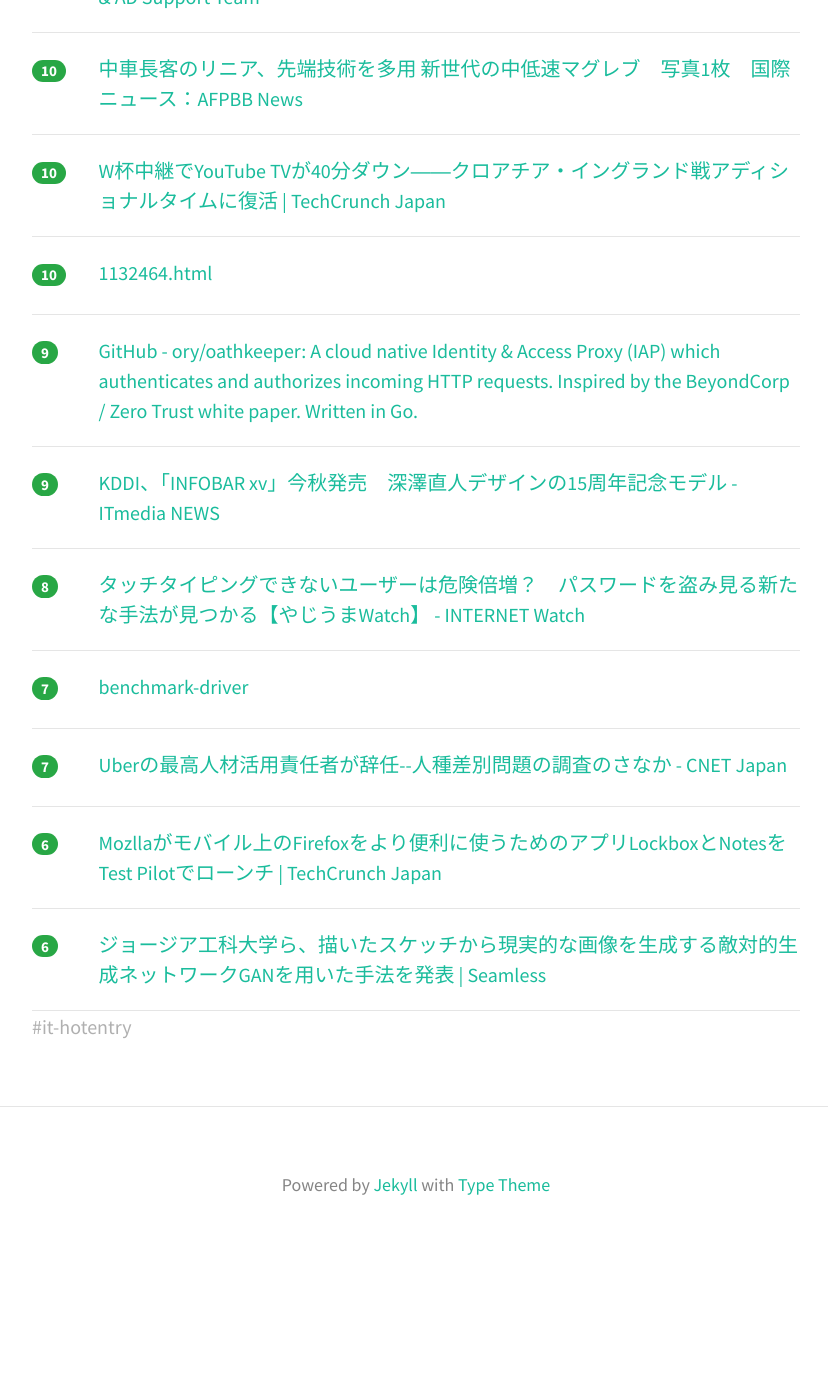
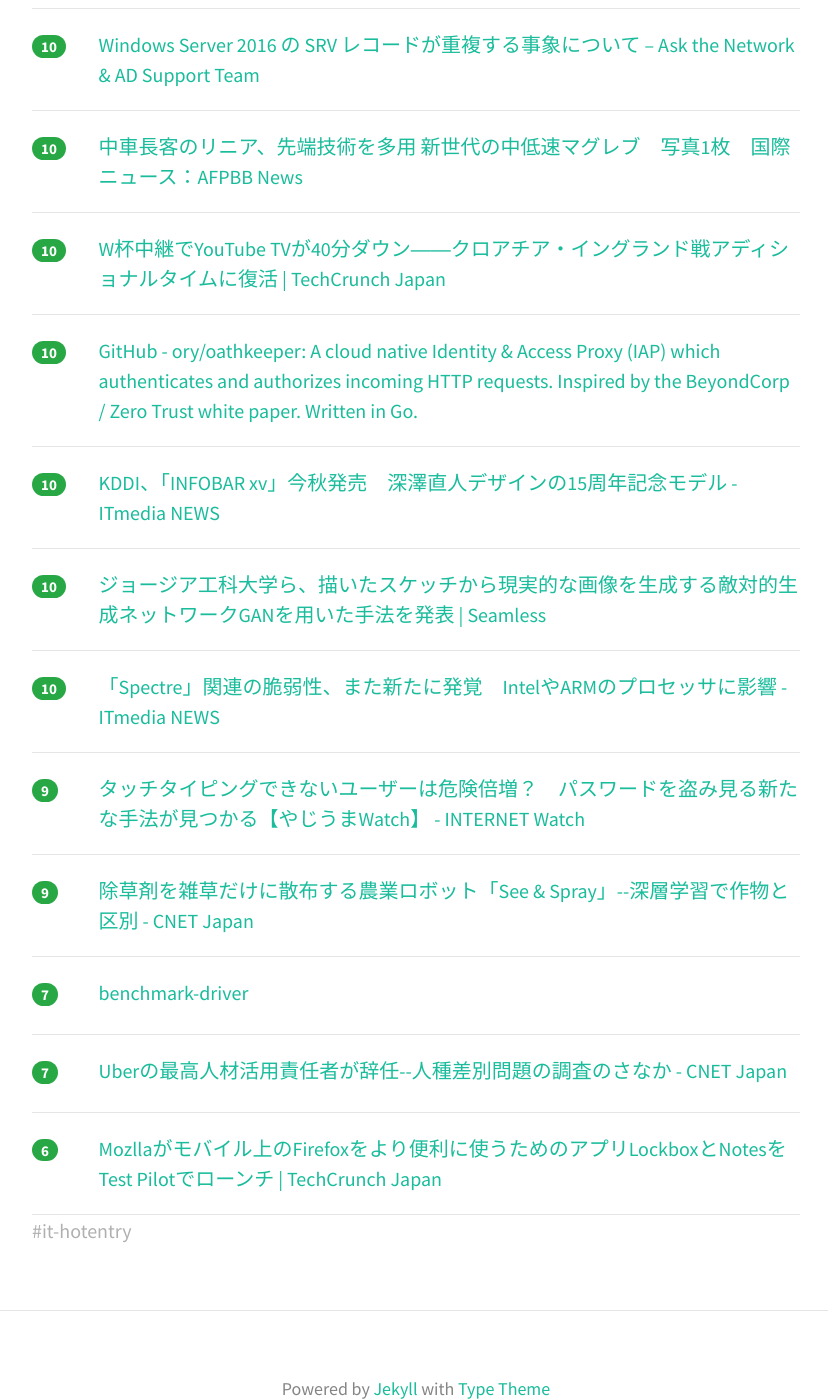
Before and after one commit to yatta47/hatena-matome-site, a Jekyll site: the page built from _posts/2018-07-12-hatena.md, in a window 1280 px wide and 1400 px high, scrolled down 5435 px. Shown: the whole window, without its empty margins (224-1052 px from the left). Built offline with Jekyll 4.4.1, drawn with Linux system fonts in a browser that asks for light colours; nearby versions of some CDN libraries; before the commit the page ends 6697 px from its top, so only the background shows below that; some of the changed text lies outside the part shown.

Commit message:
Updated 2018-07-12

```diff
--- a/_posts/2018-07-12-hatena.md
+++ b/_posts/2018-07-12-hatena.md
@@ -1,69 +1,79 @@
 ---
 layout: post
 title:  "2018-07-12 はてぶIT"
-date:   2018-07-12 16:02:37
+date:   2018-07-12 17:02:21
 tags: [it-hotentry]
 ---
-64 件のデータあり
+66 件のデータあり
 
 <hr><div class="row">
-<div class="col-1"><span class="badge badge-pill badge-success h2">523</span></div>
+<div class="col-1"><span class="badge badge-pill badge-success h2">566</span></div>
 <div class="col-11"><a href='https://rirekisho.yagish.jp/' target='_blank'>ブラウザでつくれる履歴書「yagish（ヤギッシュ）」</a></div>
 </div>
 <hr>
 <div class="row">
-<div class="col-1"><span class="badge badge-pill badge-success h2">267</span></div>
+<div class="col-1"><span class="badge badge-pill badge-success h2">294</span></div>
 <div class="col-11"><a href='http://www.itmedia.co.jp/news/articles/1807/11/news127.html' target='_blank'>AIが魚種を見分けるアプリ「フィッシュ」　約300万点の写真を人力でタグ付けて学習 - ITmedia NEWS</a></div>
 </div>
 <hr>
 <div class="row">
-<div class="col-1"><span class="badge badge-pill badge-success h2">235</span></div>
+<div class="col-1"><span class="badge badge-pill badge-success h2">247</span></div>
 <div class="col-11"><a href='https://pc.watch.impress.co.jp/docs/news/1131933.html' target='_blank'>予言から80年以上実在が証明できなかった“幻の粒子”「マヨラナ粒子」が発見 ～より安定動作する「トポロジカル量子コンピュータ」の実現につながる一歩 - PC Watch</a></div>
 </div>
 <hr>
 <div class="row">
-<div class="col-1"><span class="badge badge-pill badge-success h2">201</span></div>
+<div class="col-1"><span class="badge badge-pill badge-success h2">244</span></div>
 <div class="col-11"><a href='https://k-tai.watch.impress.co.jp/docs/news/1131943.html' target='_blank'>INFOBARが現代の技術で甦る、「INFOBAR xv」LTEケータイで2018年秋発売 - ケータイ Watch</a></div>
 </div>
 <hr>
 <div class="row">
-<div class="col-1"><span class="badge badge-pill badge-success h2">178</span></div>
+<div class="col-1"><span class="badge badge-pill badge-success h2">188</span></div>
 <div class="col-11"><a href='https://webtan.impress.co.jp/e/2018/07/12/29144' target='_blank'>Webサイトリニューアルの7ステップと、よりよいサイトを作るための「要件定義」の勘所 | 【レポート】Web担当者Forumミーティング 2018 Spring | Web担当者Forum</a></div>
 </div>
 <hr>
 <div class="row">
-<div class="col-1"><span class="badge badge-pill badge-success h2">159</span></div>
+<div class="col-1"><span class="badge badge-pill badge-success h2">167</span></div>
 <div class="col-11"><a href='https://www.m15s.jp/entry/2018/07/11/190000' target='_blank'>まずシステム開発なしで1つ売ってみよう - Midland Incubators</a></div>
 </div>
 <hr>
 <div class="row">
-<div class="col-1"><span class="badge badge-pill badge-success h2">103</span></div>
+<div class="col-1"><span class="badge badge-pill badge-success h2">127</span></div>
+<div class="col-11"><a href='https://mzp.hatenablog.com/entry/2018/07/12/115644' target='_blank'>💖アイドルとして勤務する -理論と実践- #imas_hack - みずぴー日記</a></div>
+</div>
+<hr>
+<div class="row">
+<div class="col-1"><span class="badge badge-pill badge-success h2">105</span></div>
 <div class="col-11"><a href='https://myuon.github.io/posts/how-far-can-static-analysis-go/' target='_blank'>静的解析の限界、現実世界との境界 - The curse of λ</a></div>
 </div>
 <hr>
 <div class="row">
-<div class="col-1"><span class="badge badge-pill badge-success h2">103</span></div>
-<div class="col-11"><a href='https://mzp.hatenablog.com/entry/2018/07/12/115644' target='_blank'>💖アイドルとして勤務する -理論と実践- #imas_hack - みずぴー日記</a></div>
-</div>
-<hr>
-<div class="row">
-<div class="col-1"><span class="badge badge-pill badge-success h2">94</span></div>
+<div class="col-1"><span class="badge badge-pill badge-success h2">102</span></div>
 <div class="col-11"><a href='https://note.mu/hecateball/n/nc26689bc6379' target='_blank'>結構前に楽天株式会社を退職していました｜hecateball｜note</a></div>
 </div>
 <hr>
 <div class="row">
-<div class="col-1"><span class="badge badge-pill badge-success h2">51</span></div>
+<div class="col-1"><span class="badge badge-pill badge-success h2">60</span></div>
+<div class="col-11"><a href='https://blog.spacemarket.com/design/atomic_design/' target='_blank'>PhotoshopからXD、さらにSkechへ…Atomic Designを実現させるまでにぶち当たったデザインチームの苦悩 | スペースマーケットブログ</a></div>
+</div>
+<hr>
+<div class="row">
+<div class="col-1"><span class="badge badge-pill badge-success h2">58</span></div>
 <div class="col-11"><a href='https://inside.dmm.com/entry/2018/07/12/components' target='_blank'>DMM動画サービスの問題を解決しようとしている話（コンポーネント編） - DMM inside</a></div>
 </div>
 <hr>
 <div class="row">
-<div class="col-1"><span class="badge badge-pill badge-success h2">44</span></div>
+<div class="col-1"><span class="badge badge-pill badge-success h2">45</span></div>
 <div class="col-11"><a href='https://dev.classmethod.jp/cloud/aws/elastic-file-system-ga-in-tokyo/' target='_blank'>ついにきた！EFS（Elastic File System）が東京リージョンで利用可能になりました！ ｜ Developers.IO</a></div>
 </div>
 <hr>
 <div class="row">
-<div class="col-1"><span class="badge badge-pill badge-success h2">43</span></div>
-<div class="col-11"><a href='https://blog.spacemarket.com/design/atomic_design/' target='_blank'>PhotoshopからXD、さらにSkechへ…Atomic Designを実現させるまでにぶち当たったデザインチームの苦悩 | スペースマーケットブログ</a></div>
+<div class="col-1"><span class="badge badge-pill badge-success h2">42</span></div>
+<div class="col-11"><a href='https://japanese.engadget.com/2018/07/11/au-infobar-3-xv/' target='_blank'>au INFOBARに3年ぶり新モデル「xv」　初代を洗練し復刻 - Engadget 日本版</a></div>
+</div>
+<hr>
+<div class="row">
+<div class="col-1"><span class="badge badge-pill badge-success h2">40</span></div>
+<div class="col-11"><a href='https://logmi.jp/299002' target='_blank'>プロジェクトの成功率を上げるために、チームリーダーができること・やるべきこと - ログミーTech（テック）</a></div>
 </div>
 <hr>
 <div class="row">
@@ -73,17 +83,12 @@ tags: [it-hotentry]
 <hr>
 <div class="row">
 <div class="col-1"><span class="badge badge-pill badge-success h2">37</span></div>
-<div class="col-11"><a href='https://japanese.engadget.com/2018/07/11/au-infobar-3-xv/' target='_blank'>au INFOBARに3年ぶり新モデル「xv」　初代を洗練し復刻 - Engadget 日本版</a></div>
+<div class="col-11"><a href='https://stocker.jp/diary/wordpress-tutorial/' target='_blank'>おそらく最もわかりやすいWordPressテーマ制作チュートリアル | Stocker.jp / diary</a></div>
 </div>
 <hr>
 <div class="row">
 <div class="col-1"><span class="badge badge-pill badge-success h2">36</span></div>
 <div class="col-11"><a href='http://yonosuke.net/eguchi/archives/8703' target='_blank'>悪いデザインは人を苦しめます – 江口某の不如意研究室</a></div>
-</div>
-<hr>
-<div class="row">
-<div class="col-1"><span class="badge badge-pill badge-success h2">32</span></div>
-<div class="col-11"><a href='https://stocker.jp/diary/wordpress-tutorial/' target='_blank'>おそらく最もわかりやすいWordPressテーマ制作チュートリアル | Stocker.jp / diary</a></div>
 </div>
 <hr>
 <div class="row">
@@ -97,18 +102,23 @@ tags: [it-hotentry]
 </div>
 <hr>
 <div class="row">
-<div class="col-1"><span class="badge badge-pill badge-success h2">26</span></div>
+<div class="col-1"><span class="badge badge-pill badge-success h2">27</span></div>
+<div class="col-11"><a href='https://www.gizmodo.jp/2018/07/infobar-xv-0712.html' target='_blank'>帰ってきたぞ！僕らのINFOBARが！ | ギズモード・ジャパン</a></div>
+</div>
+<hr>
+<div class="row">
+<div class="col-1"><span class="badge badge-pill badge-success h2">27</span></div>
 <div class="col-11"><a href='https://coliss.com/articles/blog/wordpress/wordpress-theme-susty.html' target='_blank'>WordPressの軽量、高速化！ページ表示にかかる時間は1秒未満、WordPressの無料テーマファイル -Susty WP | コリス</a></div>
 </div>
 <hr>
 <div class="row">
-<div class="col-1"><span class="badge badge-pill badge-success h2">25</span></div>
-<div class="col-11"><a href='https://www.gizmodo.jp/2018/07/infobar-xv-0712.html' target='_blank'>帰ってきたぞ！僕らのINFOBARが！ | ギズモード・ジャパン</a></div>
+<div class="col-1"><span class="badge badge-pill badge-success h2">26</span></div>
+<div class="col-11"><a href='https://geek-out.jp/column/entry/2018/07/12/110000' target='_blank'>「悩んだら困難な道を選ぶ！」でEdTechに転身　レガシーな学校教育をテクノロジーの力で変える - GeekOut</a></div>
 </div>
 <hr>
 <div class="row">
 <div class="col-1"><span class="badge badge-pill badge-success h2">25</span></div>
-<div class="col-11"><a href='https://logmi.jp/299002' target='_blank'>プロジェクトの成功率を上げるために、チームリーダーができること・やるべきこと - ログミーTech（テック）</a></div>
+<div class="col-11"><a href='https://www.publickey1.jp/blog/18/visual_studiovscodekubernetesazure_dev_spaces.html' target='_blank'>Visual StudioやVSCodeからアプリケーションをワンクリックでKubernetes環境へ、「Azure Dev Spaces」がパブリックプレビューに － Publickey</a></div>
 </div>
 <hr>
 <div class="row">
@@ -123,17 +133,12 @@ tags: [it-hotentry]
 <hr>
 <div class="row">
 <div class="col-1"><span class="badge badge-pill badge-success h2">24</span></div>
-<div class="col-11"><a href='https://www.publickey1.jp/blog/18/visual_studiovscodekubernetesazure_dev_spaces.html' target='_blank'>Visual StudioやVSCodeからアプリケーションをワンクリックでKubernetes環境へ、「Azure Dev Spaces」がパブリックプレビューに － Publickey</a></div>
-</div>
-<hr>
-<div class="row">
-<div class="col-1"><span class="badge badge-pill badge-success h2">23</span></div>
 <div class="col-11"><a href='http://www.soumu.go.jp/menu_kyotsuu/important/kinkyu01_000125120.html' target='_blank'>総務省｜00000JAPAN等により無料開放された無線LANの利用について （注意喚起）</a></div>
 </div>
 <hr>
 <div class="row">
-<div class="col-1"><span class="badge badge-pill badge-success h2">23</span></div>
-<div class="col-11"><a href='https://geek-out.jp/column/entry/2018/07/12/110000' target='_blank'>「悩んだら困難な道を選ぶ！」でEdTechに転身　レガシーな学校教育をテクノロジーの力で変える - GeekOut</a></div>
+<div class="col-1"><span class="badge badge-pill badge-success h2">24</span></div>
+<div class="col-11"><a href='http://eetimes.jp/ee/articles/1807/11/news042.html' target='_blank'>「ラズパイ」最初の10年、今後の10年 (1/3) - EE Times Japan</a></div>
 </div>
 <hr>
 <div class="row">
@@ -143,7 +148,7 @@ tags: [it-hotentry]
 <hr>
 <div class="row">
 <div class="col-1"><span class="badge badge-pill badge-success h2">20</span></div>
-<div class="col-11"><a href='http://eetimes.jp/ee/articles/1807/11/news042.html' target='_blank'>「ラズパイ」最初の10年、今後の10年 (1/3) - EE Times Japan</a></div>
+<div class="col-11"><a href='http://www.itmedia.co.jp/mobile/articles/1807/11/news123.html' target='_blank'>Appleが大手キャリアに“不公正な取引”を強制した疑い　公取委が公表 - ITmedia Mobile</a></div>
 </div>
 <hr>
 <div class="row">
@@ -153,7 +158,12 @@ tags: [it-hotentry]
 <hr>
 <div class="row">
 <div class="col-1"><span class="badge badge-pill badge-success h2">19</span></div>
-<div class="col-11"><a href='http://www.itmedia.co.jp/mobile/articles/1807/11/news123.html' target='_blank'>Appleが大手キャリアに“不公正な取引”を強制した疑い　公取委が公表 - ITmedia Mobile</a></div>
+<div class="col-11"><a href='https://webtan.impress.co.jp/e/2018/07/12/29700' target='_blank'>あなたのサイトは大丈夫？ 待ったなしのChrome 68対策、安全性向上にはWAFも有効 | Web担当者Forum</a></div>
+</div>
+<hr>
+<div class="row">
+<div class="col-1"><span class="badge badge-pill badge-success h2">19</span></div>
+<div class="col-11"><a href='https://internet.watch.impress.co.jp/docs/yajiuma/1132476.html' target='_blank'>案の定……Pokémon GO「スペシャル・ウィークエンド」参加券が転売ヤーの餌食に【やじうまWatch】 - INTERNET Watch</a></div>
 </div>
 <hr>
 <div class="row">
@@ -163,7 +173,17 @@ tags: [it-hotentry]
 <hr>
 <div class="row">
 <div class="col-1"><span class="badge badge-pill badge-success h2">18</span></div>
+<div class="col-11"><a href='https://internet.watch.impress.co.jp/docs/news/1132436.html' target='_blank'>「C:\Temp」「C:\Intel」フォルダーは不正ツールが設置されやすい？　標的型攻撃に類似点～J-CRAT報告 - INTERNET Watch</a></div>
+</div>
+<hr>
+<div class="row">
+<div class="col-1"><span class="badge badge-pill badge-success h2">18</span></div>
 <div class="col-11"><a href='https://qiita.com/hitochan777/items/f68e77f13becd24e2691' target='_blank'>Typescriptでprivateメソッドをテストする</a></div>
+</div>
+<hr>
+<div class="row">
+<div class="col-1"><span class="badge badge-pill badge-success h2">18</span></div>
+<div class="col-11"><a href='https://japan.cnet.com/article/35122352/' target='_blank'>Twitter、フォロワー数からロックアカウントを除外へ - CNET Japan</a></div>
 </div>
 <hr>
 <div class="row">
@@ -173,32 +193,12 @@ tags: [it-hotentry]
 <hr>
 <div class="row">
 <div class="col-1"><span class="badge badge-pill badge-success h2">18</span></div>
-<div class="col-11"><a href='https://webtan.impress.co.jp/e/2018/07/12/29700' target='_blank'>あなたのサイトは大丈夫？ 待ったなしのChrome 68対策、安全性向上にはWAFも有効 | Web担当者Forum</a></div>
-</div>
-<hr>
-<div class="row">
-<div class="col-1"><span class="badge badge-pill badge-success h2">18</span></div>
-<div class="col-11"><a href='https://internet.watch.impress.co.jp/docs/yajiuma/1132476.html' target='_blank'>案の定……Pokémon GO「スペシャル・ウィークエンド」参加券が転売ヤーの餌食に【やじうまWatch】 - INTERNET Watch</a></div>
-</div>
-<hr>
-<div class="row">
-<div class="col-1"><span class="badge badge-pill badge-success h2">18</span></div>
 <div class="col-11"><a href='http://blog.nicovideo.jp/niconews/80407.html' target='_blank'>【ユーザー生放送】タイムシフトが新配信システムに対応しました|ニコニコインフォ</a></div>
-</div>
-<hr>
-<div class="row">
-<div class="col-1"><span class="badge badge-pill badge-success h2">17</span></div>
-<div class="col-11"><a href='https://internet.watch.impress.co.jp/docs/news/1132436.html' target='_blank'>「C:\Temp」「C:\Intel」フォルダーは不正ツールが設置されやすい？　標的型攻撃に類似点～J-CRAT報告 - INTERNET Watch</a></div>
 </div>
 <hr>
 <div class="row">
 <div class="col-1"><span class="badge badge-pill badge-success h2">16</span></div>
 <div class="col-11"><a href='http://karapaia.com/archives/52262257.html' target='_blank'>またしても特殊技術を持つ猫が。「朝ごはんくれや」と見つめ続ける猫の眼差し : カラパイア</a></div>
-</div>
-<hr>
-<div class="row">
-<div class="col-1"><span class="badge badge-pill badge-success h2">16</span></div>
-<div class="col-11"><a href='https://japan.cnet.com/article/35122352/' target='_blank'>Twitter、フォロワー数からロックアカウントを除外へ - CNET Japan</a></div>
 </div>
 <hr>
 <div class="row">
@@ -222,6 +222,11 @@ tags: [it-hotentry]
 </div>
 <hr>
 <div class="row">
+<div class="col-1"><span class="badge badge-pill badge-success h2">15</span></div>
+<div class="col-11"><a href='http://news.kddi.com/kddi/corporate/newsrelease/2018/07/12/3265.html' target='_blank'>INFOBAR15周年モデル、「INFOBAR xv」を2018年秋に発売決定 | 2018年 | KDDI株式会社</a></div>
+</div>
+<hr>
+<div class="row">
 <div class="col-1"><span class="badge badge-pill badge-success h2">14</span></div>
 <div class="col-11"><a href='https://mikebird28.hatenablog.jp/entry/2018/05/12/213740' target='_blank'>feather - pandasの読み書きを高速化 - 加具留矢流余</a></div>
 </div>
@@ -233,7 +238,7 @@ tags: [it-hotentry]
 <hr>
 <div class="row">
 <div class="col-1"><span class="badge badge-pill badge-success h2">14</span></div>
-<div class="col-11"><a href='http://news.kddi.com/kddi/corporate/newsrelease/2018/07/12/3265.html' target='_blank'>INFOBAR15周年モデル、「INFOBAR xv」を2018年秋に発売決定 | 2018年 | KDDI株式会社</a></div>
+<div class="col-11"><a href='https://www.slideshare.net/binbinqiu1/alibaba-cloud-105299034' target='_blank'>ちょっとしたAlibaba Cloudのセキュリティ関連のお話</a></div>
 </div>
 <hr>
 <div class="row">
@@ -257,8 +262,8 @@ tags: [it-hotentry]
 </div>
 <hr>
 <div class="row">
-<div class="col-1"><span class="badge badge-pill badge-success h2">13</span></div>
-<div class="col-11"><a href='https://www.slideshare.net/binbinqiu1/alibaba-cloud-105299034' target='_blank'>ちょっとしたAlibaba Cloudのセキュリティ関連のお話</a></div>
+<div class="col-1"><span class="badge badge-pill badge-success h2">11</span></div>
+<div class="col-11"><a href='https://forest.watch.impress.co.jp/docs/serial/yajiuma/1132464.html' target='_blank'>1132464.html</a></div>
 </div>
 <hr>
 <div class="row">
@@ -288,22 +293,32 @@ tags: [it-hotentry]
 <hr>
 <div class="row">
 <div class="col-1"><span class="badge badge-pill badge-success h2">10</span></div>
-<div class="col-11"><a href='https://forest.watch.impress.co.jp/docs/serial/yajiuma/1132464.html' target='_blank'>1132464.html</a></div>
+<div class="col-11"><a href='https://github.com/ory/oathkeeper' target='_blank'>GitHub - ory/oathkeeper: A cloud native Identity & Access Proxy (IAP) which authenticates and authorizes incoming HTTP requests. Inspired by the BeyondCorp / Zero Trust white paper. Written in Go.</a></div>
+</div>
+<hr>
+<div class="row">
+<div class="col-1"><span class="badge badge-pill badge-success h2">10</span></div>
+<div class="col-11"><a href='http://www.itmedia.co.jp/news/articles/1807/12/news067.html' target='_blank'>KDDI、「INFOBAR xv」今秋発売　深澤直人デザインの15周年記念モデル - ITmedia NEWS</a></div>
+</div>
+<hr>
+<div class="row">
+<div class="col-1"><span class="badge badge-pill badge-success h2">10</span></div>
+<div class="col-11"><a href='https://shiropen.com/seamless/sketchygan' target='_blank'>ジョージア工科大学ら、描いたスケッチから現実的な画像を生成する敵対的生成ネットワークGANを用いた手法を発表 | Seamless</a></div>
+</div>
+<hr>
+<div class="row">
+<div class="col-1"><span class="badge badge-pill badge-success h2">10</span></div>
+<div class="col-11"><a href='http://www.itmedia.co.jp/news/articles/1807/12/news085.html' target='_blank'>「Spectre」関連の脆弱性、また新たに発覚　IntelやARMのプロセッサに影響 - ITmedia NEWS</a></div>
 </div>
 <hr>
 <div class="row">
 <div class="col-1"><span class="badge badge-pill badge-success h2">9</span></div>
-<div class="col-11"><a href='https://github.com/ory/oathkeeper' target='_blank'>GitHub - ory/oathkeeper: A cloud native Identity & Access Proxy (IAP) which authenticates and authorizes incoming HTTP requests. Inspired by the BeyondCorp / Zero Trust white paper. Written in Go.</a></div>
+<div class="col-11"><a href='https://internet.watch.impress.co.jp/docs/yajiuma/1132475.html' target='_blank'>タッチタイピングできないユーザーは危険倍増？　パスワードを盗み見る新たな手法が見つかる【やじうまWatch】 - INTERNET Watch</a></div>
 </div>
 <hr>
 <div class="row">
 <div class="col-1"><span class="badge badge-pill badge-success h2">9</span></div>
-<div class="col-11"><a href='http://www.itmedia.co.jp/news/articles/1807/12/news067.html' target='_blank'>KDDI、「INFOBAR xv」今秋発売　深澤直人デザインの15周年記念モデル - ITmedia NEWS</a></div>
-</div>
-<hr>
-<div class="row">
-<div class="col-1"><span class="badge badge-pill badge-success h2">8</span></div>
-<div class="col-11"><a href='https://internet.watch.impress.co.jp/docs/yajiuma/1132475.html' target='_blank'>タッチタイピングできないユーザーは危険倍増？　パスワードを盗み見る新たな手法が見つかる【やじうまWatch】 - INTERNET Watch</a></div>
+<div class="col-11"><a href='https://japan.cnet.com/article/35122376/' target='_blank'>除草剤を雑草だけに散布する農業ロボット「See & Spray」--深層学習で作物と区別 - CNET Japan</a></div>
 </div>
 <hr>
 <div class="row">
@@ -321,8 +336,3 @@ tags: [it-hotentry]
 <div class="col-11"><a href='https://jp.techcrunch.com/2018/07/11/2018-07-10-with-lockbox-and-notes-mozilla-launches-its-first-set-of-mobile-test-pilot-experiments/' target='_blank'>Mozllaがモバイル上のFirefoxをより便利に使うためのアプリLockboxとNotesをTest Pilotでローンチ | TechCrunch Japan</a></div>
 </div>
 <hr>
-<div class="row">
-<div class="col-1"><span class="badge badge-pill badge-success h2">6</span></div>
-<div class="col-11"><a href='https://shiropen.com/seamless/sketchygan' target='_blank'>ジョージア工科大学ら、描いたスケッチから現実的な画像を生成する敵対的生成ネットワークGANを用いた手法を発表 | Seamless</a></div>
-</div>
-<hr>
```
